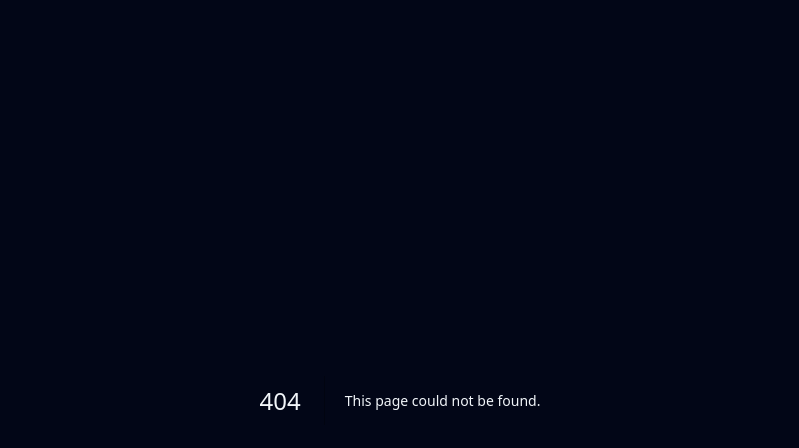
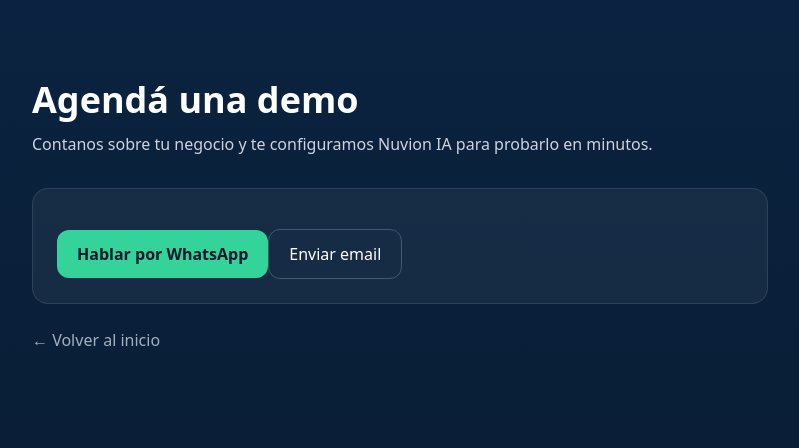
Before and after one commit to ianuvion/nuvion-ia, a Next.js app: page /contacto in a window 1280 px wide. Before the commit this address had no page. Shown: the top 448 px of the page, without its empty margins (240-1039 px from the left). Built offline with nearby package versions, Linux system fonts and the light colour scheme.

Commit message:
Create page.tsx
add contacto page con CTA y mail de demo

```diff
--- /dev/null
+++ b/app/contacto/page.tsx
@@ -0,0 +1,37 @@
+// app/contacto/page.tsx
+import Link from "next/link";
+
+export default function ContactoPage() {
+  return (
+    <main className="min-h-screen bg-gradient-to-b from-[#0b2340] to-[#081a2f] text-white">
+      <section className="max-w-3xl mx-auto px-4 pt-20 pb-12">
+        <h1 className="text-3xl sm:text-4xl font-bold">Agendá una demo</h1>
+        <p className="mt-3 text-slate-200/90">
+          Contanos sobre tu negocio y te configuramos Nuvion IA para probarlo en minutos.
+        </p>
+
+        <div className="mt-8 space-y-4 rounded-2xl p-6 bg-white/5 border border-white/10">
+          <a
+            href="https://wa.me/541161517912?text=Hola%20quiero%20una%20demo%20de%20Nuvion%20IA"
+            target="_blank"
+            rel="noopener noreferrer"
+            className="inline-flex items-center justify-center rounded-xl px-5 py-3 bg-emerald-400 text-slate-900 font-semibold hover:bg-emerald-300 transition"
+          >
+            Hablar por WhatsApp
+          </a>
+
+          <a
+            href="mailto:ianuvion@gmail.com?subject=Demo%20Nuvion%20IA&body=Contame%20sobre%20tu%20negocio..."
+            className="inline-flex items-center justify-center rounded-xl px-5 py-3 border border-slate-500/60 hover:bg-slate-800/40 transition"
+          >
+            Enviar email
+          </a>
+        </div>
+
+        <div className="mt-6 text-slate-300/80">
+          <Link href="/" className="hover:text-white">← Volver al inicio</Link>
+        </div>
+      </section>
+    </main>
+  );
+}
```
